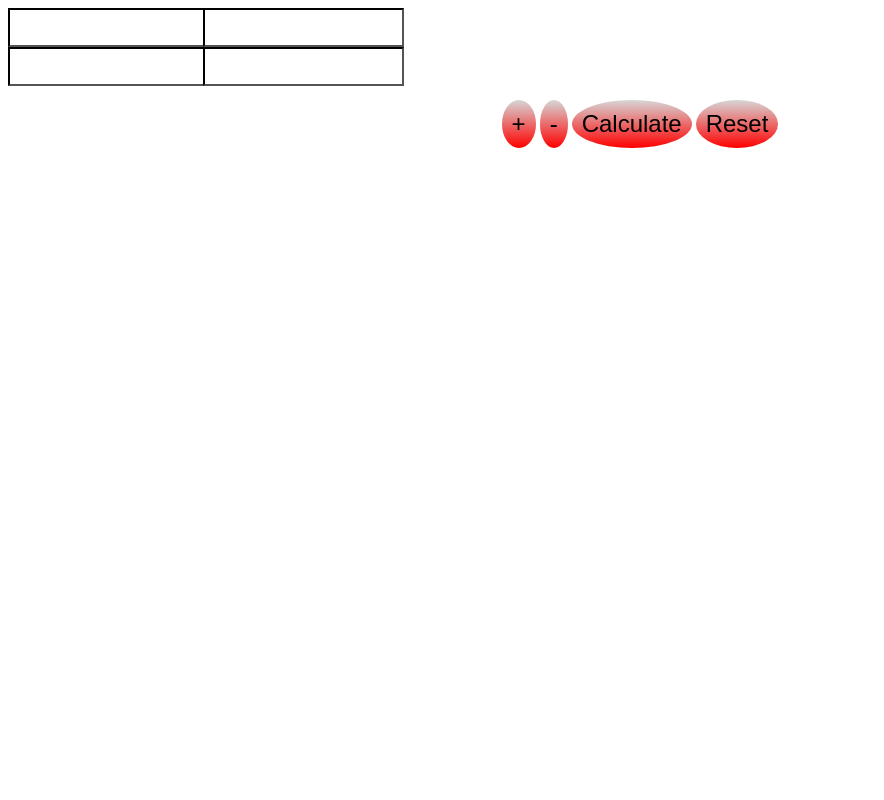
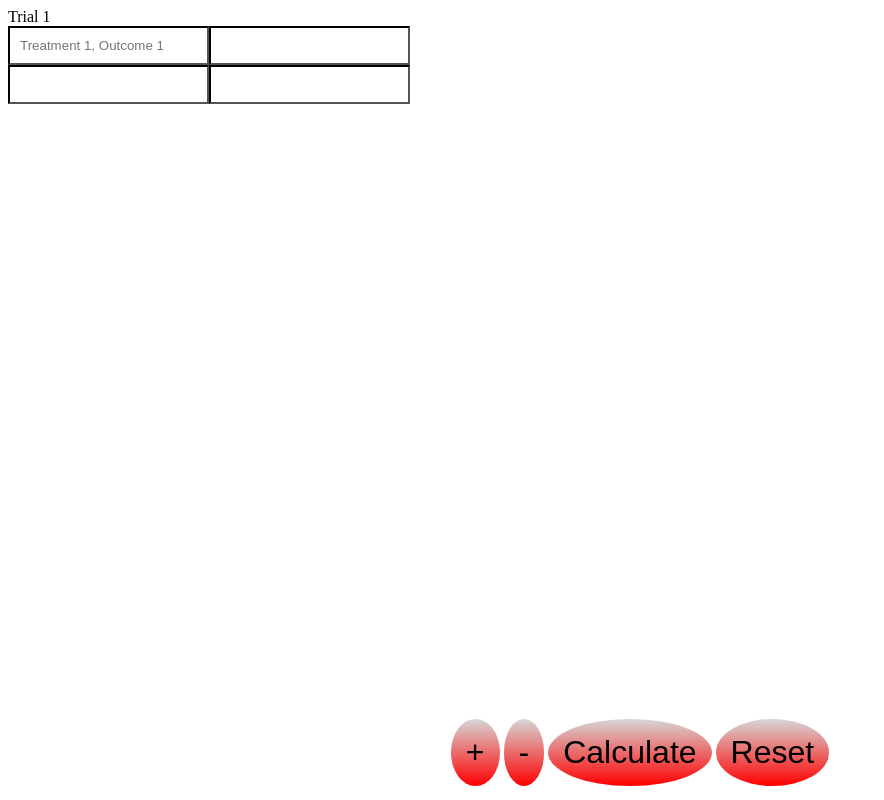
Before and after one commit to J-2464/LabStatTest, a website built with Vite: page index.html in a window 1280 px wide. Shown: the whole page, without its empty margins (0-884 px from the left). Built offline with nearby package versions, Linux system fonts and the light colour scheme.

Commit message:
fixed glitches

```diff
--- a/index.html
+++ b/index.html
@@ -14,18 +14,17 @@
   </div>
 
   <div id="inputContainer">
-    <input type="number"/>
-    <input type="number"/>
+    Trial 1 <br>
+    <input type="number" placeholder="Treatment 1, Outcome 1"/><input type="number"/>
     <br>
-    <input type="number"/>
-    <input type="number"/>
+    <input type="number"/><input type="number"/>
   <br>
   </div>
   <div class="controls">
-  <button id="addButton">+</button>
-  <button id="subButton">-</button>
-  <button id="calc">Calculate</button>
-  <button id="clear">Reset</button>
+  <button id="addButton" title="Add 1 Table">+</button>
+  <button id="subButton" title="Remove 1 Table">-</button>
+  <button id="calc" title="Compute P-value">Calculate</button>
+  <button id="clear" title="Clear all inputs">Reset</button>
   </div>
       <script type="text/javascript" src="./main.js"></script>
   </body>
--- a/main.js
+++ b/main.js
@@ -64,6 +64,8 @@ alert(pVal);
 document.getElementById("addButton").addEventListener("click", function() {
   var inputContainer = document.getElementById("inputContainer");
   counter++;
+  var text = "Trial " + counter
+  inputContainer.append(text);
   for (var i = 0; i < 4; i++) {
       if (i%2 == 0) {
           var br = document.createElement("br");
@@ -95,6 +97,15 @@ for (var i = inputs.length - 1; i >= 4*counter-4; i--) {
 inputContainer.removeChild(breaks[breaks.length-3]);
   inputContainer.removeChild(breaks[breaks.length-2]);
   inputContainer.removeChild(breaks[breaks.length-1]);
+
+//text removal
+  const textNodes = Array.from(inputContainer.childNodes).filter(node => node.nodeType === Node.TEXT_NODE);
+  if (textNodes.length > 0) {
+      const lastTextNode = textNodes[textNodes.length - 1];
+      inputContainer.removeChild(lastTextNode);
+  }
+
+
 counter--;
 }
 });
--- a/style.css
+++ b/style.css
@@ -1,6 +1,6 @@
 .controls {
     display: flex; flex-direction: row; align-items: center; justify-content: center;
-        position: sticky;
+        position: absolute; /* or stickt? */
         bottom: 0;
         left: 0;
         right: 0;
@@ -13,12 +13,11 @@ button {
     font: old 84% 'trebuchet ms',helvetica,sans-serif;
     background-image:linear-gradient(to top, rgb(255, 0, 0), rgb(214, 214, 214));
     border:0px solid;
-    border-color: #696 #363 #363 #696;
     margin: 4px 2px;
-    padding: 10px;
+    padding: 15px;
     cursor: pointer;
     border-radius: 50%;
-    font-size:x-large;
+    font-size:xx-large;
 }
 
 input {
@@ -29,3 +28,8 @@ input {
     outline: none;
     box-shadow: none;
 }
+
+#inputContainer input {
+    margin: 0; /* Remove default margin */
+    display: inline-block; /* Adjust display to avoid extra space */
+}
```
